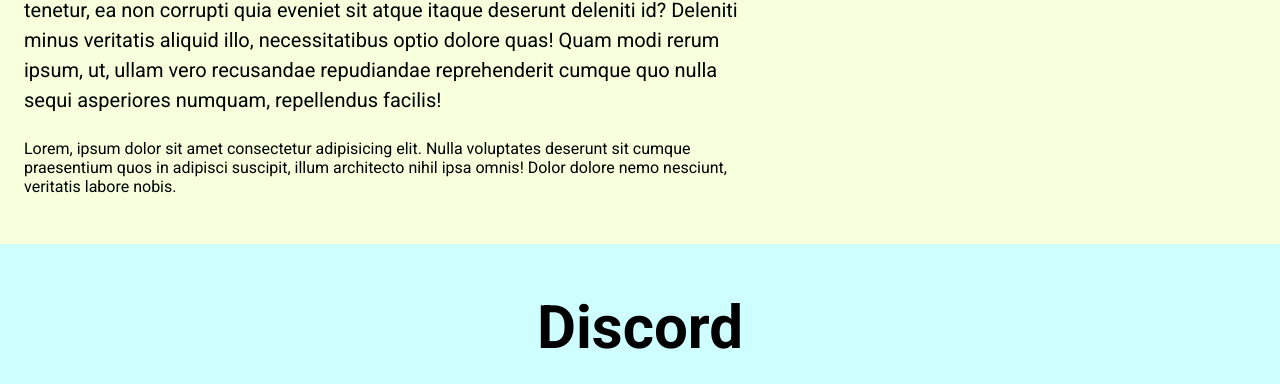
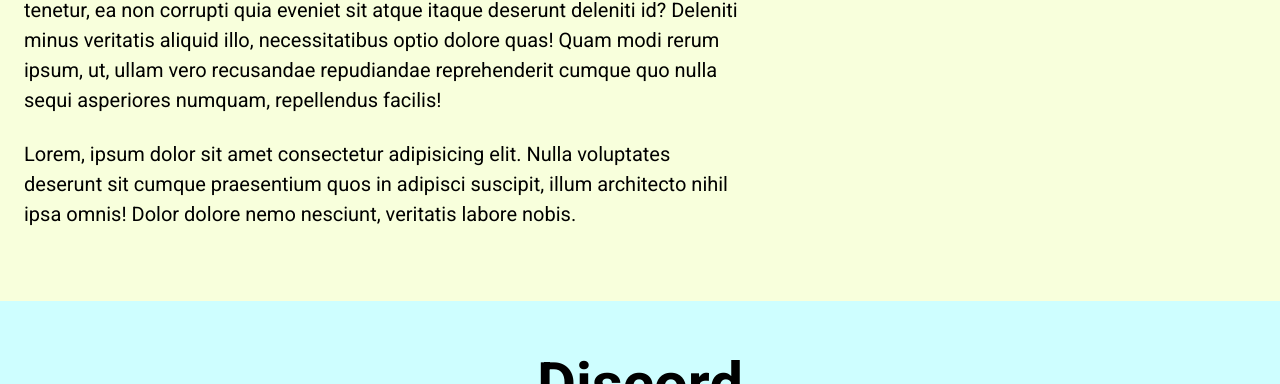
Before and after one commit to nathaniaria/practice-website-1, a plain HTML site: page index.html in a window 1280 px wide. Shown: the part 978-1362 px from the top of the page. Drawn offline with Linux system fonts and the light colour scheme.

Commit message:
fixed paragraph

```diff
--- a/index.html
+++ b/index.html
@@ -49,8 +49,8 @@
                         necessitatibus optio dolore quas! Quam modi rerum ipsum, ut, ullam
                         vero recusandae repudiandae reprehenderit cumque quo nulla sequi
                         asperiores numquam, repellendus facilis!
-                    </p class="section__description--para">
-                    <p> Lorem, ipsum dolor sit amet consectetur adipisicing elit. Nulla
+                    </p>
+                    <p class="section__description--para"> Lorem, ipsum dolor sit amet consectetur adipisicing elit. Nulla
                         voluptates deserunt sit cumque praesentium quos in adipisci suscipit,
                         illum architecto nihil ipsa omnis! Dolor dolore nemo nesciunt, veritatis
                         labore nobis.
```
